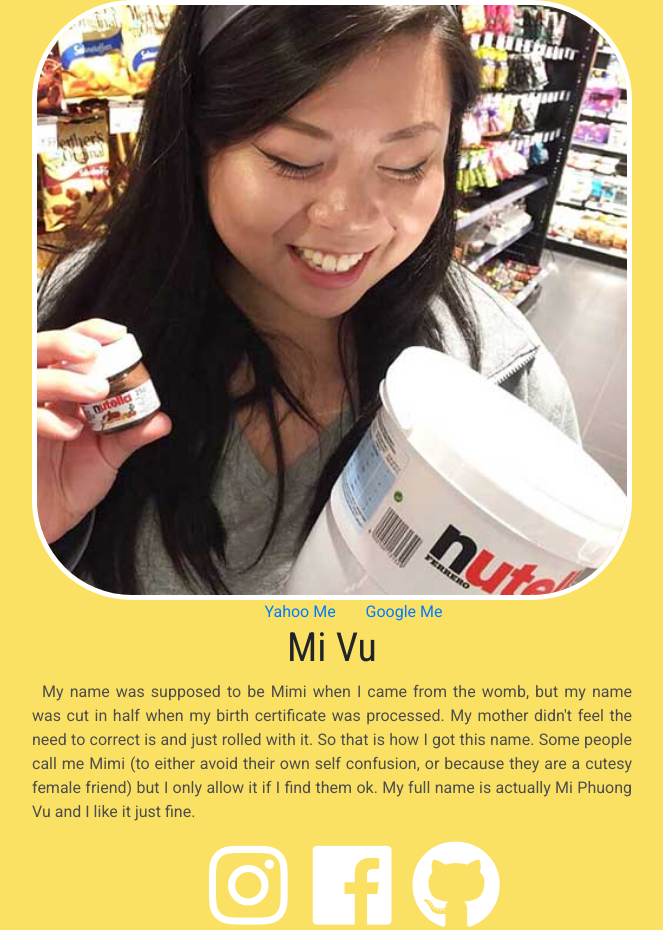
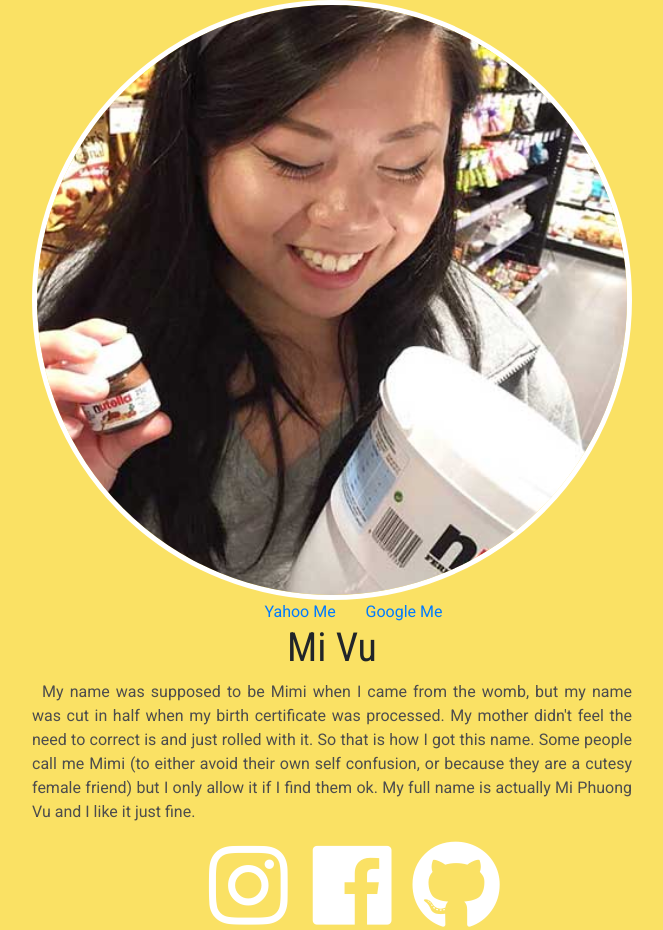
Before and after one commit to MiPhuongVu/thurs-site, a Jekyll site: the page built from index.html, in a window 1280 px wide. Shown: the whole page, without its empty margins (308-971 px from the left). Built offline with Jekyll 4.4.1, drawn with Linux system fonts in a browser that asks for light colours; nearby versions of some CDN libraries.

Commit message:
Update main.scss

```diff
--- a/assets/css/main.scss
+++ b/assets/css/main.scss
@@ -32,7 +32,7 @@
     display: block;
     margin: 0 auto;
     border: 5px solid white;
-    border-radius: 100px;
+    border-radius: 300px;
     width: 200px;
 }
 
```
